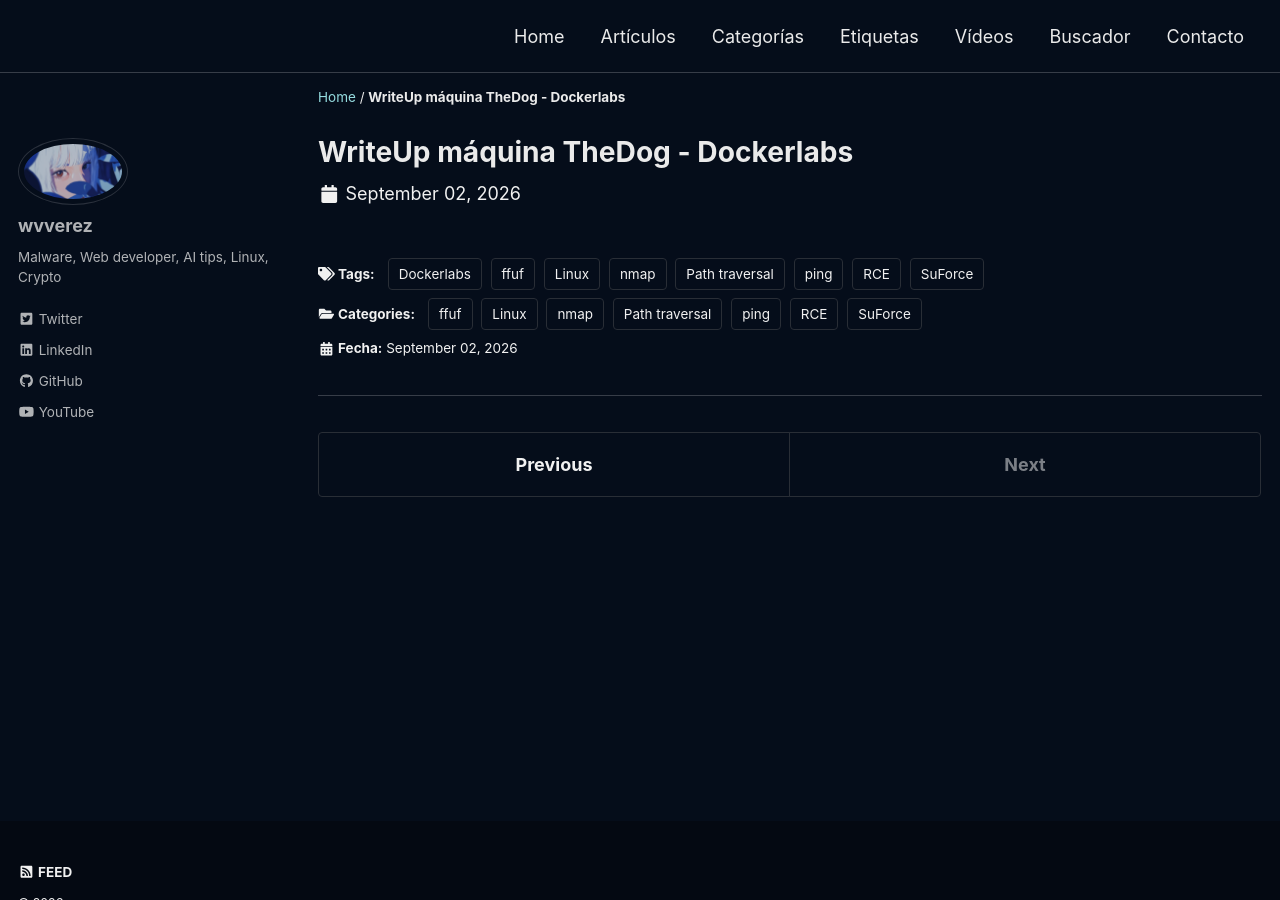
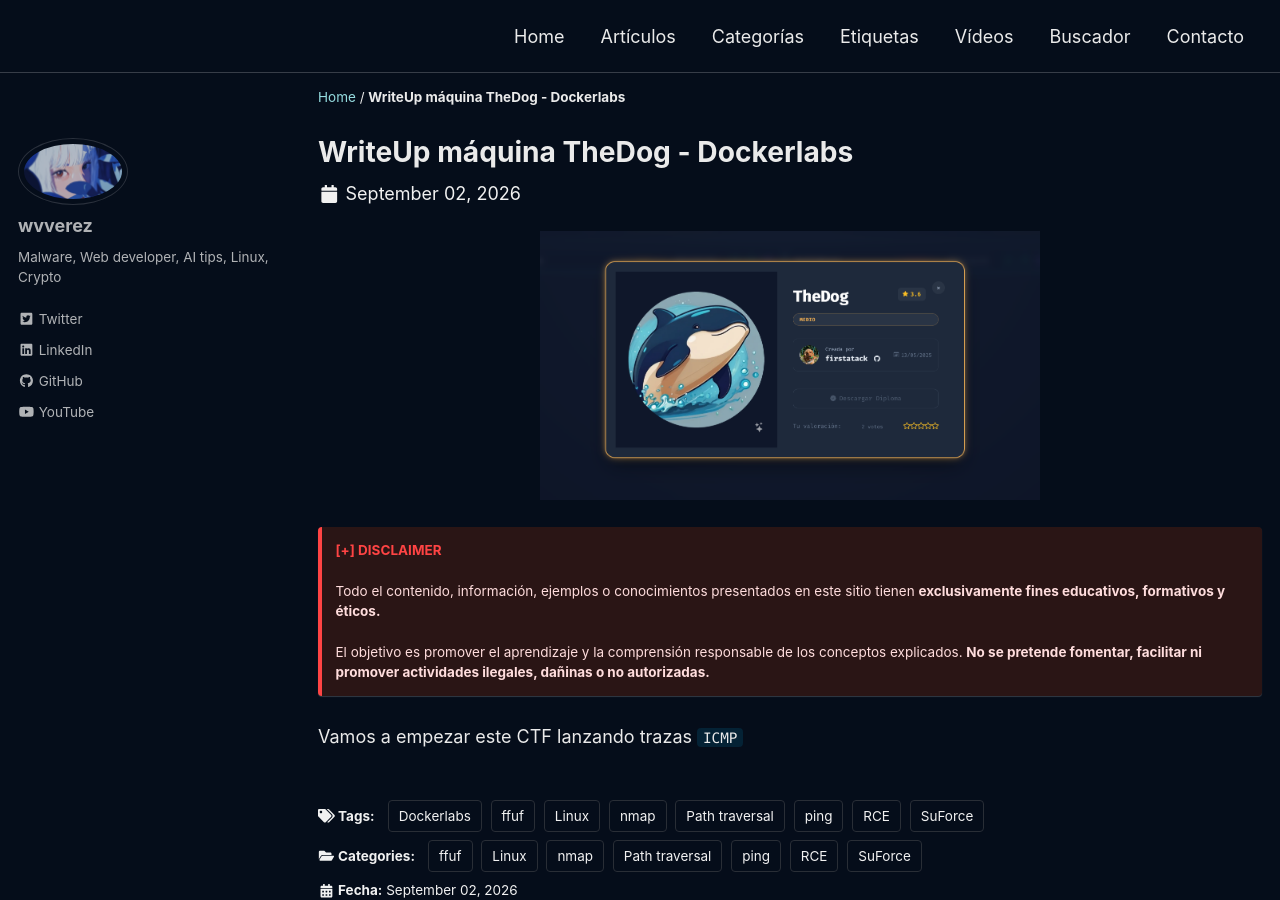
Before and after one commit to wvverez/wvverez.github.io, a Jekyll site: the page built from _posts/2026-09-02-TheDog.md, in a window 1280 px wide and 900 px high. Built offline with Jekyll 4.4.1, drawn with Linux system fonts in a browser that asks for light colours; cached includes are drawn as plain includes; a script that is not in the unit is left out.

Commit message:
Update 2026-09-02-TheDog.md

```diff
--- a/_posts/2026-09-02-TheDog.md
+++ b/_posts/2026-09-02-TheDog.md
@@ -25,3 +25,15 @@
   - ping
   - SuForce
 ---
+
+<p align="center">
+  <img src="/assets/images/TheDog/thedog.PNG" alt="ctf" width="500">
+</p>
+
+<div class="notice" style="border-left: 4px solid #ff4444; background-color: #2a1515; color: #ffdddd;">
+  <strong style="color: #ff4444;">[+] DISCLAIMER</strong><br><br>
+  Todo el contenido, información, ejemplos o conocimientos presentados en este sitio tienen <strong>exclusivamente fines educativos, formativos y éticos.</strong><br><br>
+  El objetivo es promover el aprendizaje y la comprensión responsable de los conceptos explicados. <strong>No se pretende fomentar, facilitar ni promover actividades ilegales, dañinas o no autorizadas.</strong>
+</div>
+
+Vamos a empezar este CTF lanzando trazas `ICMP`
```
